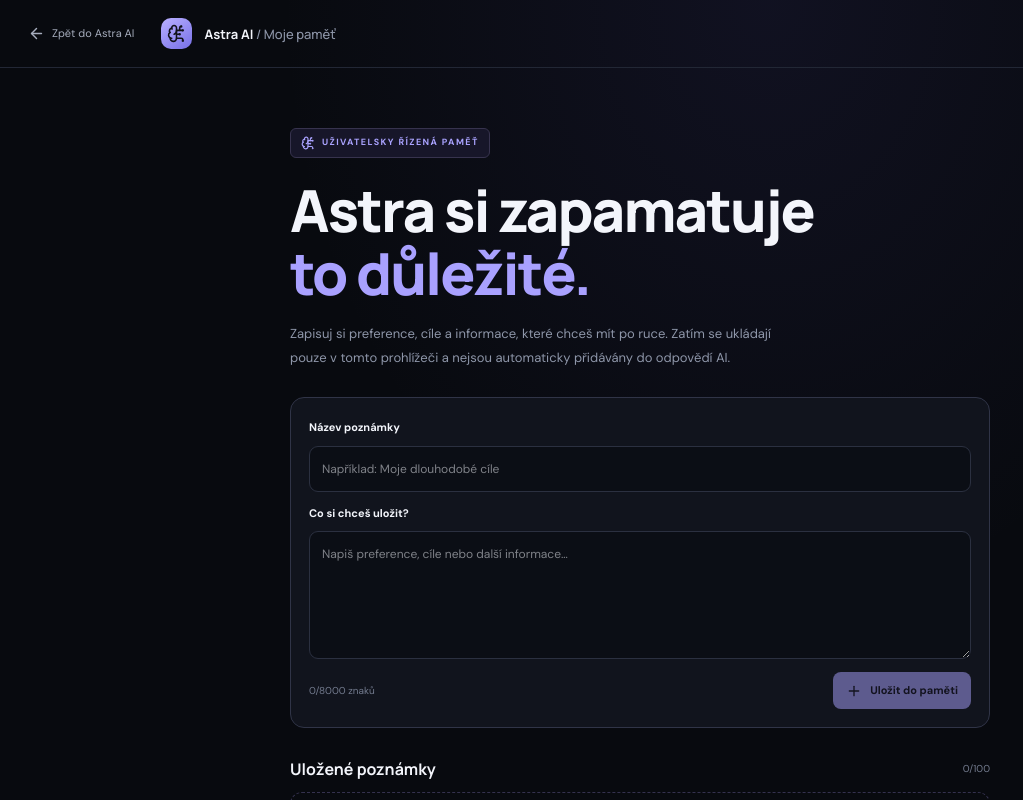
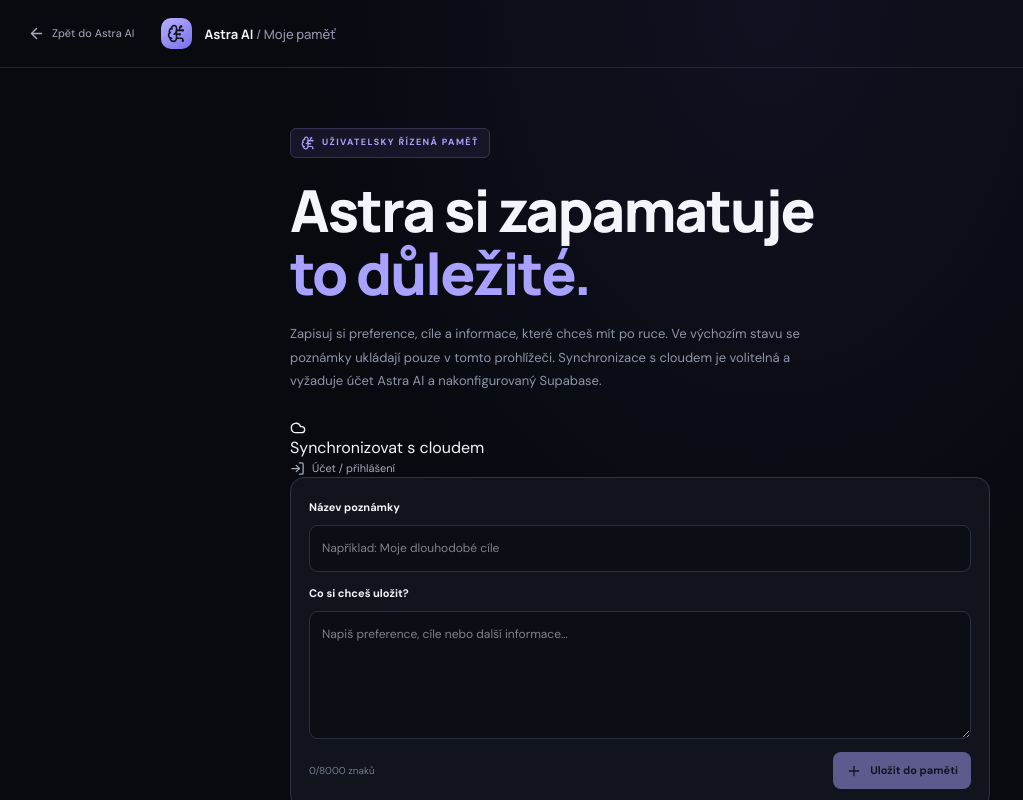
Before and after one commit to martinslad10/astra-ai, a Next.js app: page /memory in a window 1280 px wide. Shown: the top 800 px of the page, without its empty margins (0-1023 px from the left). Built offline with nearby package versions, Linux system fonts and the light colour scheme.

Commit message:
Add opt-in cloud sync for memory notes

```diff
--- a/src/app/memory/page.tsx
+++ b/src/app/memory/page.tsx
@@ -2,9 +2,11 @@
 
 import { FormEvent, useEffect, useState } from "react";
 import Link from "next/link";
-import { ArrowLeft, BrainCircuit, Plus, Trash2, Save } from "lucide-react";
+import { ArrowLeft, BrainCircuit, Plus, Trash2, Save, Cloud, LogIn } from "lucide-react";
+import { getSupabaseBrowserClient } from "../../lib/supabase-browser";
 
 type MemoryNote = { id: string; title: string; content: string; updatedAt: string };
+type CloudMemoryRow = { id: string; title: string; content: string; updated_at: string };
 const STORAGE_KEY = "astra-ai-memory-v1";
 
 export default function MemoryPage() {
@@ -13,6 +15,7 @@ export default function MemoryPage() {
   const [content, setContent] = useState("");
   const [ready, setReady] = useState(false);
   const [notice, setNotice] = useState("");
+  const [cloudBusy, setCloudBusy] = useState(false);
 
   useEffect(() => {
     try {
@@ -34,7 +37,6 @@ export default function MemoryPage() {
     if (!ready) return;
     try {
       window.localStorage.setItem(STORAGE_KEY, JSON.stringify(notes));
-      setNotice("");
     } catch {
       setNotice("Paměť se nepodařilo uložit. V zařízení může být nedostatek místa.");
     }
@@ -52,10 +54,84 @@ export default function MemoryPage() {
     setNotes(current => [{ id: crypto.randomUUID(), title: cleanTitle, content: cleanContent, updatedAt: new Date().toISOString() }, ...current].slice(0, 100));
     setTitle("");
     setContent("");
+    setNotice("");
   }
 
-  function removeNote(id: string) {
+  async function syncWithCloud() {
+    const client = getSupabaseBrowserClient();
+    if (!client) {
+      setNotice("Cloud není nastavený. V Supabase vytvoř projekt a do Vercelu přidej NEXT_PUBLIC_SUPABASE_URL a NEXT_PUBLIC_SUPABASE_ANON_KEY.");
+      return;
+    }
+
+    setCloudBusy(true);
+    setNotice("");
+    try {
+      const { data: sessionData, error: sessionError } = await client.auth.getSession();
+      if (sessionError) throw sessionError;
+      const user = sessionData.session?.user;
+      if (!user) {
+        setNotice("Nejdřív se přihlas ke svému účtu. Pak se vrať sem a synchronizaci spusť znovu.");
+        return;
+      }
+
+      const { data: remoteRows, error: readError } = await client
+        .from("memory_notes")
+        .select("id,title,content,updated_at")
+        .order("updated_at", { ascending: false });
+      if (readError) throw readError;
+
+      const merged = new Map<string, MemoryNote>();
+      for (const row of (remoteRows ?? []) as CloudMemoryRow[]) {
+        merged.set(row.id, { id: row.id, title: row.title, content: row.content, updatedAt: row.updated_at });
+      }
+      for (const note of notes) merged.set(note.id, note);
+      const mergedNotes = [...merged.values()]
+        .sort((a, b) => b.updatedAt.localeCompare(a.updatedAt))
+        .slice(0, 100);
+
+      if (mergedNotes.length > 0) {
+        const payload = mergedNotes.map(note => ({
+          id: note.id,
+          user_id: user.id,
+          title: note.title,
+          content: note.content,
+          updated_at: note.updatedAt,
+        }));
+        const { error: writeError } = await client.from("memory_notes").upsert(payload, { onConflict: "id" });
+        if (writeError) throw writeError;
+      }
+
+      const { data: finalRows, error: finalReadError } = await client
+        .from("memory_notes")
+        .select("id,title,content,updated_at")
+        .order("updated_at", { ascending: false });
+      if (finalReadError) throw finalReadError;
+      const synced = ((finalRows ?? []) as CloudMemoryRow[]).map(row => ({
+        id: row.id, title: row.title, content: row.content, updatedAt: row.updated_at,
+      }));
+      setNotes(synced.slice(0, 100));
+      setNotice("Synchronizace dokončena. Poznámky z tohoto zařízení a cloudu byly sloučeny.");
+    } catch (error) {
+      const message = error instanceof Error ? error.message : "Neznámá chyba";
+      setNotice("Cloudovou paměť se nepodařilo synchronizovat. Zkontroluj Supabase migraci a přihlášení. " + message);
+    } finally {
+      setCloudBusy(false);
+    }
+  }
+
+  async function removeNote(id: string) {
     setNotes(current => current.filter(note => note.id !== id));
+    const client = getSupabaseBrowserClient();
+    if (!client) return;
+    try {
+      const { data } = await client.auth.getSession();
+      if (!data.session?.user) return;
+      const { error } = await client.from("memory_notes").delete().eq("id", id);
+      if (error) setNotice("Poznámka byla odebrána z tohoto zařízení, ale její cloudové smazání se nepodařilo.");
+    } catch {
+      setNotice("Poznámka byla odebrána z tohoto zařízení; cloudové smazání se nepodařilo ověřit.");
+    }
   }
 
   return <main className="memory-page">
@@ -67,7 +143,11 @@ export default function MemoryPage() {
     <section className="memory-content">
       <div className="eyebrow"><BrainCircuit size={14}/> UŽIVATELSKY ŘÍZENÁ PAMĚŤ</div>
       <h1>Astra si zapamatuje<br/><span>to důležité.</span></h1>
-      <p className="image-intro">Zapisuj si preference, cíle a informace, které chceš mít po ruce. Zatím se ukládají pouze v tomto prohlížeči a nejsou automaticky přidávány do odpovědí AI.</p>
+      <p className="image-intro">Zapisuj si preference, cíle a informace, které chceš mít po ruce. Ve výchozím stavu se poznámky ukládají pouze v tomto prohlížeči. Synchronizace s cloudem je volitelná a vyžaduje účet Astra AI a nakonfigurovaný Supabase.</p>
+      <div className="memory-cloud-actions">
+        <button type="button" onClick={syncWithCloud} disabled={cloudBusy || !ready}><Cloud size={16}/> {cloudBusy ? "Synchronizuji…" : "Synchronizovat s cloudem"}</button>
+        <Link href="/account" className="back-link"><LogIn size={15}/> Účet / přihlášení</Link>
+      </div>
       <form className="memory-form" onSubmit={addNote}>
         <label htmlFor="memory-title">Název poznámky</label>
         <input id="memory-title" value={title} onChange={e => setTitle(e.target.value)} maxLength={120} placeholder="Například: Moje dlouhodobé cíle" required />
@@ -75,11 +155,11 @@ export default function MemoryPage() {
         <textarea id="memory-content" value={content} onChange={e => setContent(e.target.value)} maxLength={8000} rows={5} placeholder="Napiš preference, cíle nebo další informace…" required />
         <div className="memory-form-footer"><span>{content.length}/8000 znaků</span><button type="submit" disabled={!title.trim() || !content.trim()}><Plus size={16}/> Uložit do paměti</button></div>
       </form>
-      {notice && <p className="image-error" role="alert">{notice}</p>}
+      {notice && <p className="image-error" role="status">{notice}</p>}
       <div className="memory-list-heading"><h2>Uložené poznámky</h2><span>{notes.length}/100</span></div>
       {notes.length === 0 ? <div className="memory-empty"><BrainCircuit size={24}/><strong>Zatím tu nic není</strong><span>První poznámku přidáš formulářem výše.</span></div> :
         <div className="memory-list">{notes.map(note => <article className="memory-note" key={note.id}><div className="memory-note-main"><h3>{note.title}</h3><p>{note.content}</p><time dateTime={note.updatedAt}>{new Date(note.updatedAt).toLocaleString("cs-CZ")}</time></div><button type="button" className="memory-delete" aria-label={`Smazat poznámku ${note.title}`} onClick={() => removeNote(note.id)}><Trash2 size={16}/></button></article>)}</div>}
-      <p className="image-disclaimer"><Save size={13} style={{display:"inline",verticalAlign:"-2px"}}/> Poznámky jsou uloženy lokálně v prohlížeči. Smazáním dat webu nebo změnou zařízení se nemusí přenést. Nejde zatím o cloudovou paměť účtu.</p>
+      <p className="image-disclaimer"><Save size={13} style={{display:"inline",verticalAlign:"-2px"}}/> Bez synchronizace zůstávají poznámky lokálně v prohlížeči. Synchronizace slučuje poznámky a nahrává je do cloudového účtu; smazání poznámky se při přihlášení také odešle do cloudu. Poznámky zatím nejsou automaticky přidávány do odpovědí AI.</p>
     </section>
   </main>;
 }
```
